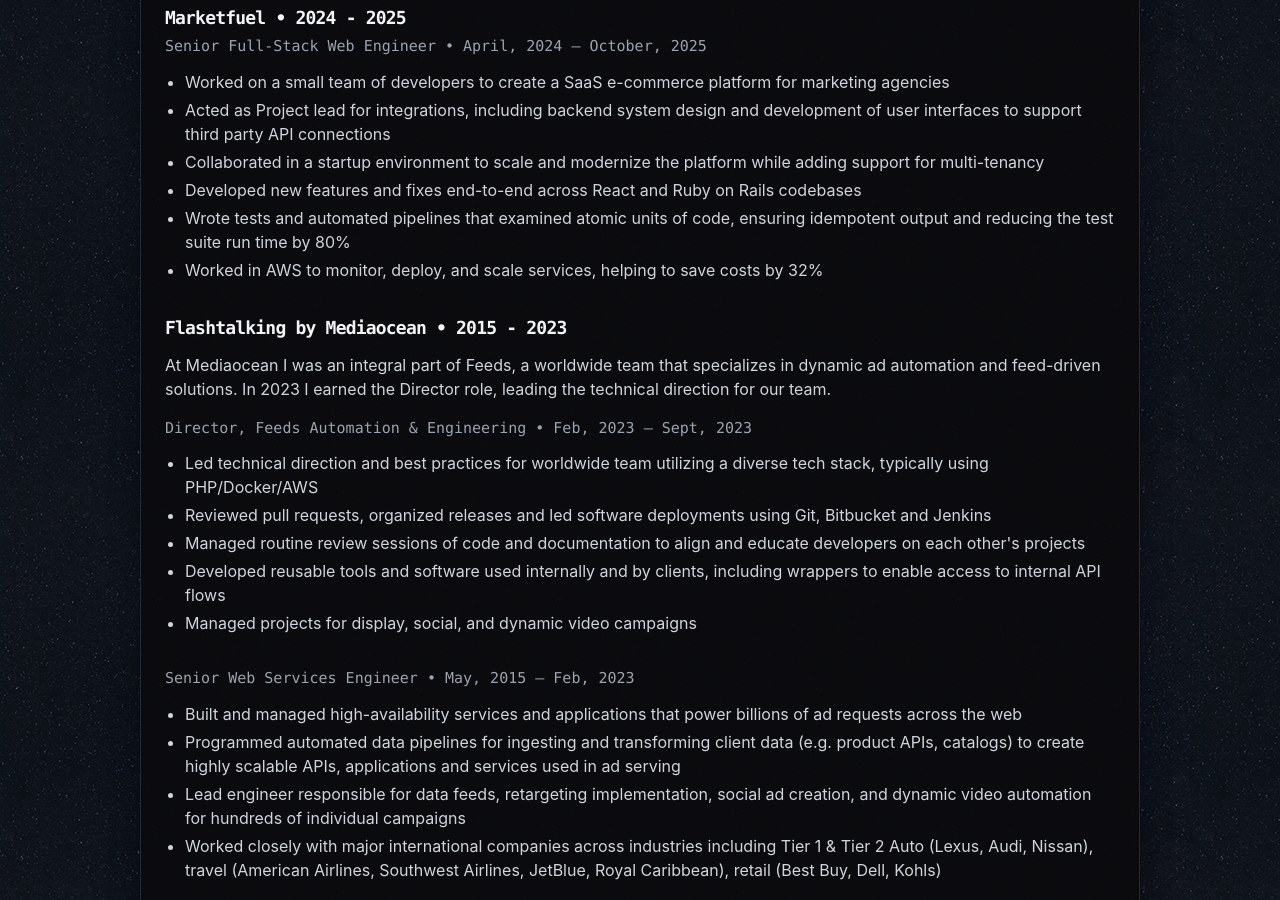
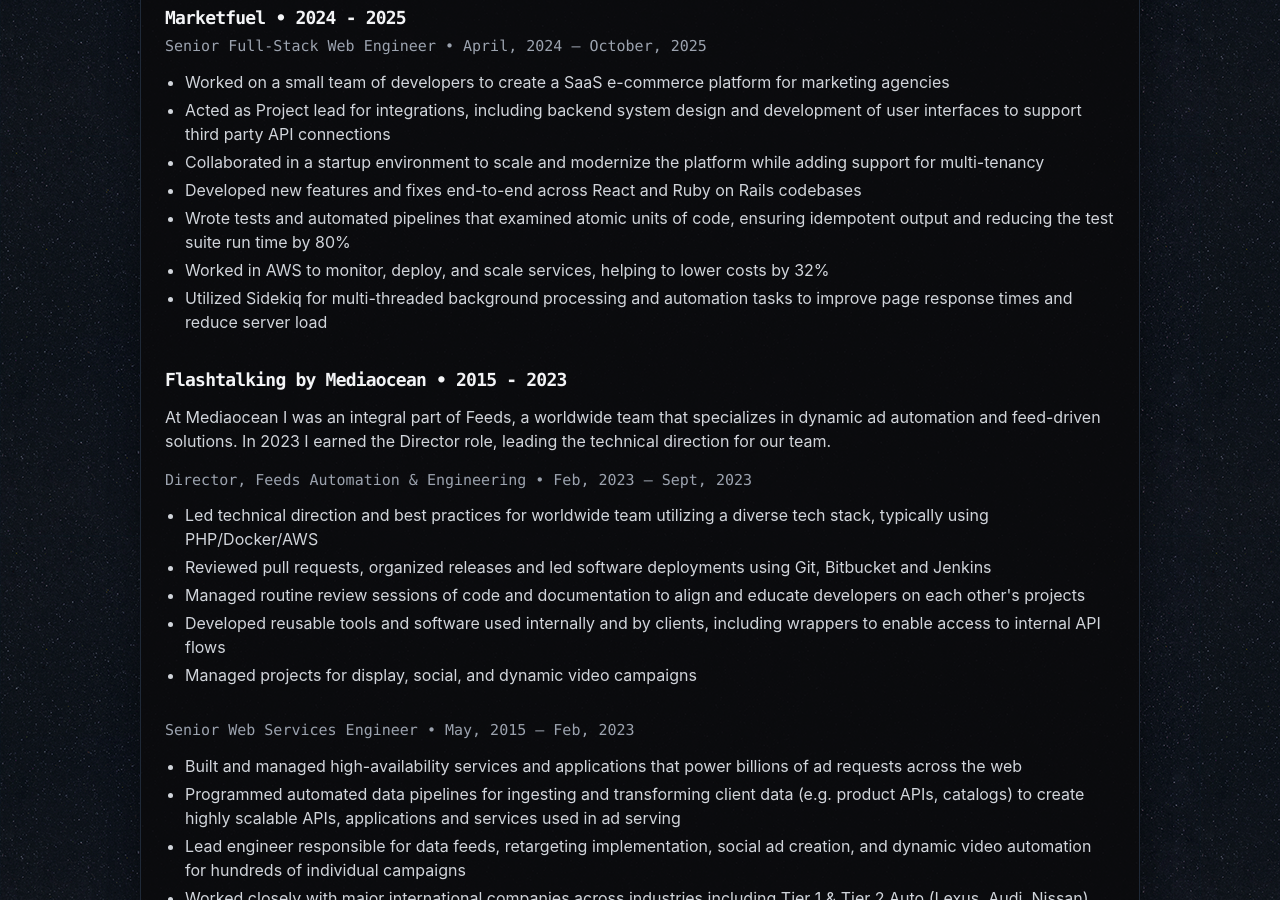
Before and after one commit to bsullivan-io/bsullivan.io, a Jekyll site: the page built from resume/index.html, in a window 1280 px wide and 900 px high, scrolled down 664 px. Built offline with Jekyll 4.4.1, drawn with Linux system fonts in a browser that asks for light colours.

Commit message:
update experience

```diff
--- a/_data/experience.yml
+++ b/_data/experience.yml
@@ -4,7 +4,7 @@
 - company: Marketfuel • 2024 - 2025
   position: Senior Full-Stack Web Engineer
   duration: April, 2024 &mdash; October, 2025
-  summary: <ul class='resume-item-list'><li>Worked on a small team of developers to create a SaaS e-commerce platform for marketing agencies</li><li>Acted as Project lead for integrations, including backend system design and development of user interfaces to support third party API connections</li><li>Collaborated in a startup environment to scale and modernize the platform while adding support for multi-tenancy </li><li>Developed new features and fixes end-to-end across React and Ruby on Rails codebases</li><li>Wrote tests and automated pipelines that examined atomic units of code, ensuring idempotent output and reducing the test suite run time by 80%</li> <li>Worked in AWS to monitor, deploy, and scale services, helping to save costs by 32%</li></ul>
+  summary: <ul class='resume-item-list'><li>Worked on a small team of developers to create a SaaS e-commerce platform for marketing agencies</li><li>Acted as Project lead for integrations, including backend system design and development of user interfaces to support third party API connections</li><li>Collaborated in a startup environment to scale and modernize the platform while adding support for multi-tenancy </li><li>Developed new features and fixes end-to-end across React and Ruby on Rails codebases</li><li>Wrote tests and automated pipelines that examined atomic units of code, ensuring idempotent output and reducing the test suite run time by 80%</li> <li>Worked in AWS to monitor, deploy, and scale services, helping to lower costs by 32%</li><li>Utilized Sidekiq for multi-threaded background processing and automation tasks to improve page response times and reduce server load</li></ul>
 
 
 # Director, Feeds Automation
```
